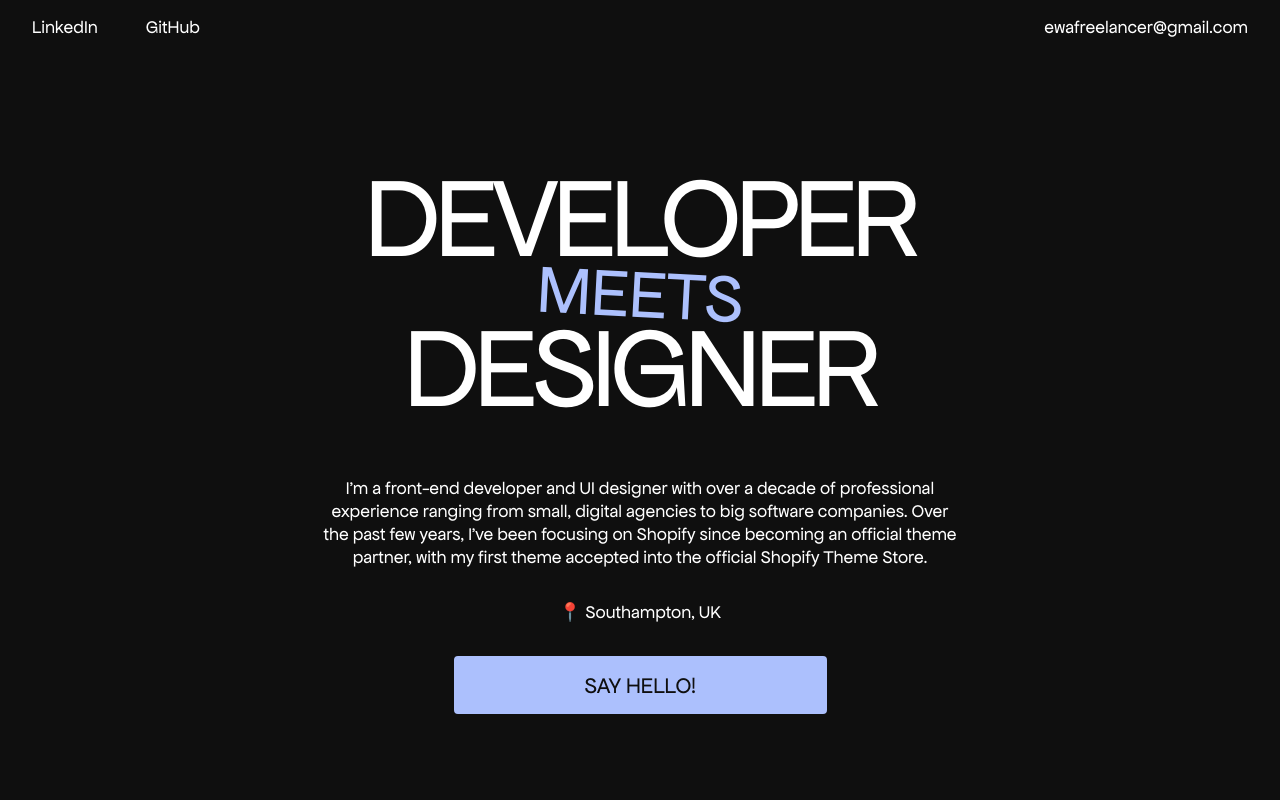
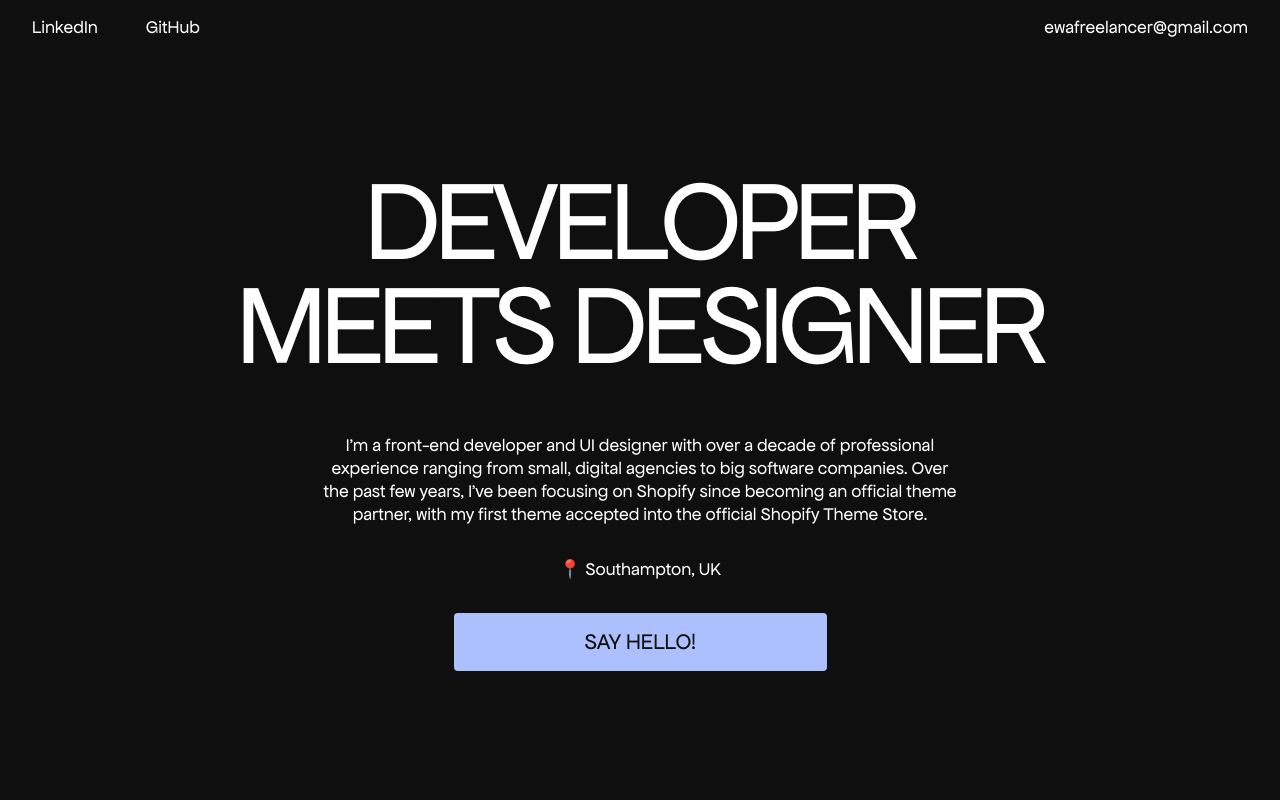
Before and after one commit to ewashh/portfolio, a Next.js app: page / in a window 1280 px wide. Shown: the top 800 px of the page. Built offline with nearby package versions, Linux system fonts and the light colour scheme.

Commit message:
minor fixes

```diff
--- a/src/app/components/footer/footer.tsx
+++ b/src/app/components/footer/footer.tsx
@@ -19,7 +19,7 @@ export default function Footer() {
       >
       </Section>
       <footer>
-        <small>© {(new Date().getFullYear())}, Ewa Morriss</small>
+        <small>© 2024 - {(new Date().getFullYear())}, Ewa Morriss</small>
       </footer>
     </div>
   );
--- a/src/app/components/header/header.scss
+++ b/src/app/components/header/header.scss
@@ -65,18 +65,8 @@
 
   h1 {
     font-family: 'Thin';
-    max-width: 5em;
+    max-width: 10em;
     justify-self: center;
     margin-top: calc($spacing * -5);
-
-    span {
-      font-size: 0.6em;
-      display: block;
-      transform: rotate(3deg);
-      letter-spacing: 0;
-      color: $violet;
-      width: min-content;
-      margin: -.1em auto -.125em auto;
-    }
   }
 }
--- a/src/app/components/header/header.tsx
+++ b/src/app/components/header/header.tsx
@@ -19,7 +19,7 @@ export default function Header() {
         classes="main-header__inner"
         theme="dark"
       >
-        <h1 className="section__heading">Developer <span>Meets</span> Designer</h1>
+        <h1 className="section__heading">Developer <br/>Meets Designer</h1>
         <p className="section__description">I’m a front-end developer and UI designer with over a decade of professional experience ranging from small, digital agencies to big software companies. Over the past few years, I’ve been focusing on Shopify since becoming an official theme partner, with my first theme accepted into the official Shopify Theme Store.</p>
         <p className="section__subtext">📍 Southampton, UK</p>
         <Button text='Say Hello!' hoverText='ewafreelancer@gmail.com' style="primary" href="mailto:ewafreelancer@gmail.com" type="big" />
--- a/src/app/styles/global.scss
+++ b/src/app/styles/global.scss
@@ -162,12 +162,6 @@ iframe {
   ul {
     justify-content: normal;
   }
-
-  li,
-  li a,
-  li img {
-    width: 100%;
-  }
 }
 
 #wordpress {
```
